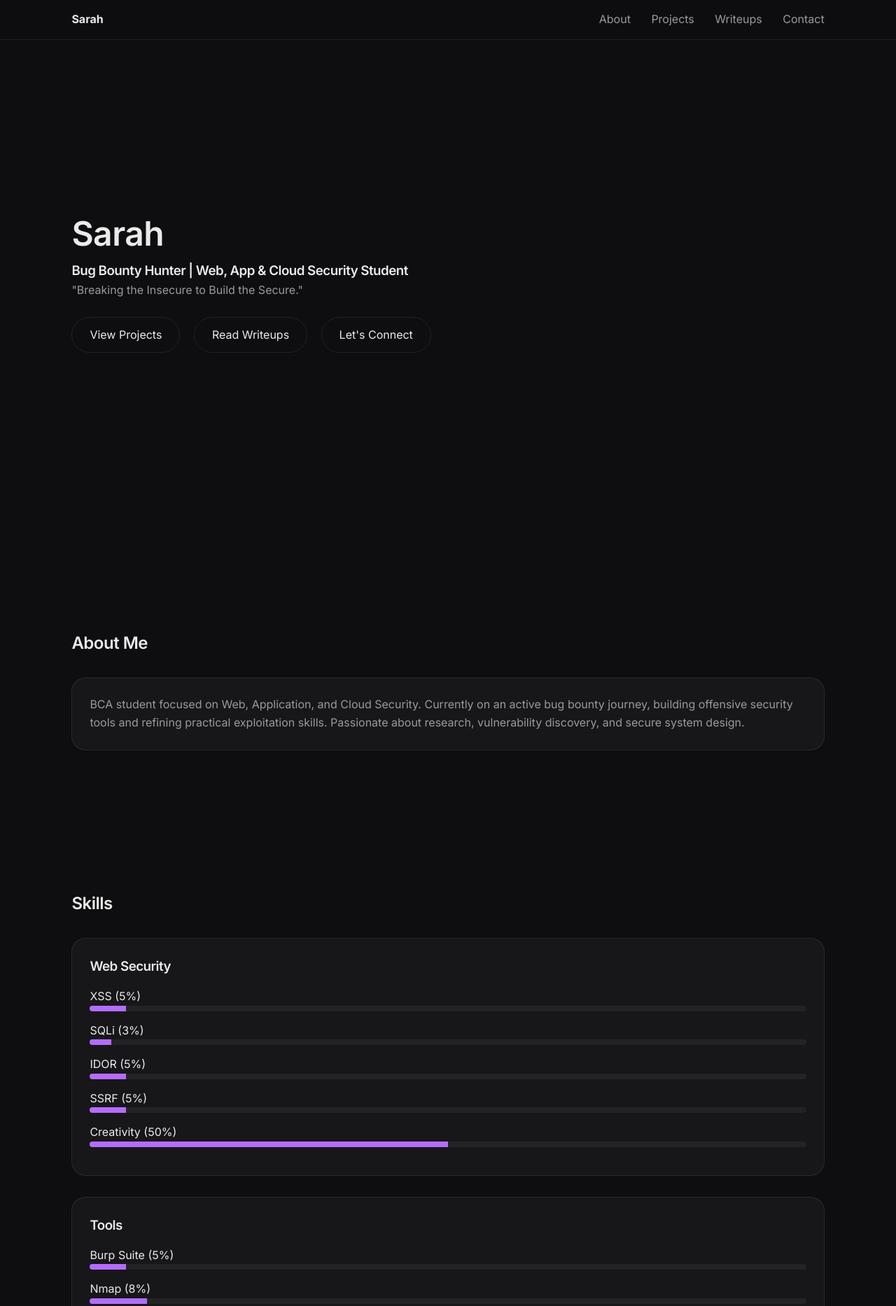
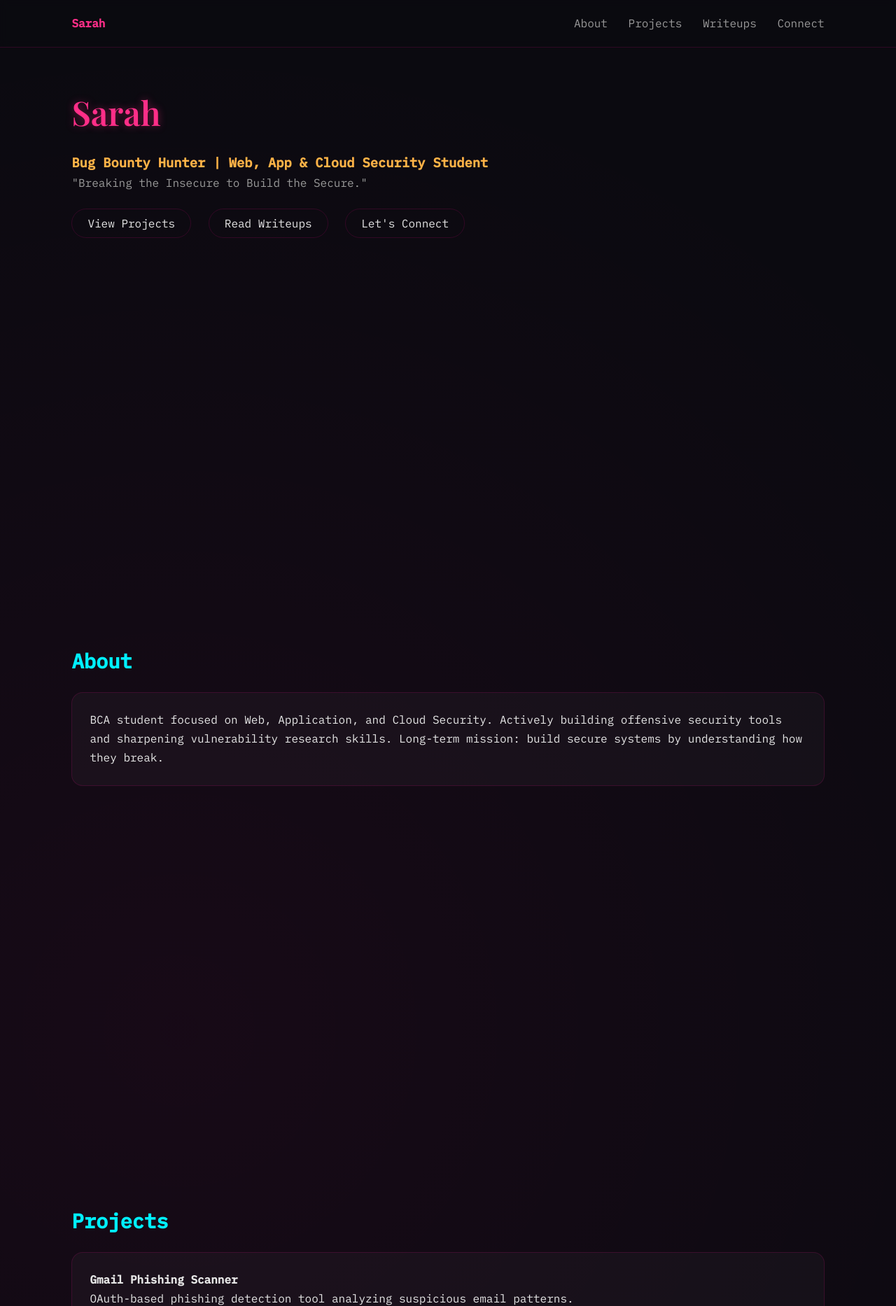
Before and after one commit to SarahModi/Portfolio, a plain HTML site: page index.html in a window 1280 px wide. Shown: the top 1866 px of the page at 70% size. Drawn offline with nearby package versions, Linux system fonts and the light colour scheme.

Commit message:
Refactor index.html for design and content updates
Updated meta tags, styles, and content for improved design and clarity.

```diff
--- a/index.html
+++ b/index.html
@@ -1,24 +1,27 @@
 <!DOCTYPE html>
 <html lang="en">
 <head>
-<meta charset="UTF-8" />
-<meta name="viewport" content="width=device-width, initial-scale=1.0" />
-<meta name="description" content="Cybersecurity Portfolio | Web, App & Cloud Security Student | Bug Bounty Journey">
-<title>Sarah | Cybersecurity Portfolio</title>
+<meta charset="UTF-8">
+<meta name="viewport" content="width=device-width, initial-scale=1.0">
+<title>Sarah | Cybersecurity Research</title>
+<meta name="description" content="Vintage cyberpunk cybersecurity portfolio. Bug bounty journey.">
 
-<!-- Google Font -->
-<link href="https://fonts.googleapis.com/css2?family=Inter:wght@300;400;500;600;700&display=swap" rel="stylesheet">
+<link href="https://fonts.googleapis.com/css2?family=IBM+Plex+Mono:wght@300;400;500&family=Playfair+Display:wght@500;600&display=swap" rel="stylesheet">
 
 <style>
+
 :root {
-  --bg: #0e0e10;
-  --card: rgba(255,255,255,0.04);
-  --border: rgba(255,255,255,0.08);
-  --accent: #b46cff;
-  --text: #eaeaea;
-  --subtle: #9a9a9a;
+  --bg: #0b0a10;
+  --card: rgba(255, 255, 255, 0.03);
+  --border: rgba(255, 0, 150, 0.15);
+  --pink: #ff2e88;
+  --cyan: #00f0ff;
+  --amber: #ffb347;
+  --text: #e6e6e6;
+  --muted: #9a9a9a;
 }
 
+/* Reset */
 * {
   margin: 0;
   padding: 0;
@@ -27,66 +30,87 @@
 }
 
 body {
-  font-family: 'Inter', sans-serif;
-  background: var(--bg);
+  background: radial-gradient(circle at 20% 30%, rgba(255,0,150,0.05), transparent 40%),
+              radial-gradient(circle at 80% 70%, rgba(0,240,255,0.05), transparent 40%),
+              var(--bg);
   color: var(--text);
-  line-height: 1.6;
+  font-family: 'IBM Plex Mono', monospace;
+  line-height: 1.7;
 }
 
-section {
-  padding: 100px 8%;
-  position: relative;
+/* Subtle CRT grain effect */
+body::after {
+  content: "";
+  position: fixed;
+  width: 100%;
+  height: 100%;
+  background-image: repeating-linear-gradient(
+    0deg,
+    rgba(255,255,255,0.02),
+    rgba(255,255,255,0.02) 1px,
+    transparent 1px,
+    transparent 2px
+  );
+  pointer-events: none;
 }
 
-h1, h2, h3 {
-  font-weight: 600;
-  letter-spacing: -0.5px;
-}
-
-p {
-  color: var(--subtle);
-}
-
+/* Navigation */
 nav {
   position: fixed;
   width: 100%;
-  top: 0;
-  backdrop-filter: blur(10px);
-  background: rgba(14,14,16,0.6);
-  padding: 15px 8%;
+  padding: 20px 8%;
+  backdrop-filter: blur(6px);
+  background: rgba(11,10,16,0.6);
+  border-bottom: 1px solid var(--border);
   display: flex;
   justify-content: space-between;
   z-index: 1000;
-  border-bottom: 1px solid var(--border);
 }
 
 nav a {
-  color: var(--subtle);
+  color: var(--muted);
+  margin-left: 20px;
   text-decoration: none;
-  margin-left: 25px;
   transition: 0.3s;
 }
 
 nav a:hover {
-  color: var(--accent);
+  color: var(--pink);
+}
+
+/* Sections */
+section {
+  padding: 120px 8%;
+  min-height: 100vh;
+}
+
+h1 {
+  font-family: 'Playfair Display', serif;
+  font-size: 3rem;
+  color: var(--pink);
+  text-shadow: 0 0 12px rgba(255,46,136,0.4);
+}
+
+h2 {
+  font-size: 1.8rem;
+  margin-bottom: 20px;
+  color: var(--cyan);
+}
+
+p {
+  color: var(--muted);
 }
 
 /* Hero */
-.hero {
-  height: 100vh;
-  display: flex;
-  flex-direction: column;
-  justify-content: center;
-}
-
-.hero h1 {
-  font-size: 3rem;
+.hero h3 {
+  margin-top: 15px;
+  color: var(--amber);
 }
 
 .cursor {
   display: inline-block;
   width: 8px;
-  background: var(--accent);
+  background: var(--pink);
   animation: blink 1s infinite;
   margin-left: 5px;
 }
@@ -96,23 +120,22 @@ nav a:hover {
 }
 
 .hero-buttons {
-  margin-top: 25px;
+  margin-top: 30px;
 }
 
 .btn {
-  display: inline-block;
-  padding: 12px 25px;
+  padding: 10px 22px;
+  border: 1px solid var(--border);
   border-radius: 30px;
-  border: 1px solid var(--border);
   margin-right: 15px;
+  color: var(--text);
   text-decoration: none;
-  color: var(--text);
   transition: 0.3s;
 }
 
 .btn:hover {
-  border-color: var(--accent);
-  box-shadow: 0 0 15px var(--accent);
+  border-color: var(--pink);
+  box-shadow: 0 0 15px var(--pink);
 }
 
 /* Cards */
@@ -120,15 +143,15 @@ nav a:hover {
   background: var(--card);
   border: 1px solid var(--border);
   padding: 25px;
-  border-radius: 20px;
-  margin-top: 30px;
+  border-radius: 16px;
+  margin: 20px 0;
   transition: 0.3s;
 }
 
 .card:hover {
-  border-color: var(--accent);
-  box-shadow: 0 0 20px rgba(180,108,255,0.3);
-  transform: translateY(-5px);
+  border-color: var(--cyan);
+  box-shadow: 0 0 20px rgba(0,240,255,0.2);
+  transform: translateY(-4px);
 }
 
 /* Skills */
@@ -137,7 +160,7 @@ nav a:hover {
 }
 
 .progress {
-  height: 8px;
+  height: 6px;
   background: rgba(255,255,255,0.05);
   border-radius: 10px;
   overflow: hidden;
@@ -145,48 +168,47 @@ nav a:hover {
 
 .progress-bar {
   height: 100%;
-  background: var(--accent);
-  width: 0;
-  transition: width 2s ease;
+  background: linear-gradient(90deg, var(--pink), var(--cyan));
 }
 
 /* Timeline */
 .timeline-item {
-  margin: 20px 0;
-  padding-left: 20px;
-  border-left: 2px solid var(--accent);
+  margin: 15px 0;
+  padding-left: 15px;
+  border-left: 2px solid var(--pink);
 }
 
 /* Footer */
 footer {
   padding: 40px 8%;
   border-top: 1px solid var(--border);
-  font-size: 0.9rem;
-  color: var(--subtle);
+  color: var(--muted);
 }
 
-@media(max-width:768px) {
-  .hero h1 { font-size: 2rem; }
+@media(max-width:768px){
+  h1 { font-size: 2rem; }
 }
+
 </style>
 </head>
 
 <body>
 
 <nav>
-  <div><strong>Sarah</strong></div>
+  <div><strong style="color:var(--pink)">Sarah</strong></div>
   <div>
     <a href="#about">About</a>
     <a href="#projects">Projects</a>
     <a href="#writeups">Writeups</a>
-    <a href="#contact">Contact</a>
+    <a href="#contact">Connect</a>
   </div>
 </nav>
 
 <section class="hero">
-  <h1>Sarah <span class="cursor"></span></h1>
+  <h1>Sarah<span class="cursor"></span></h1>
   <h3>Bug Bounty Hunter | Web, App & Cloud Security Student</h3>
   <p>"Breaking the Insecure to Build the Secure."</p>
+
   <div class="hero-buttons">
     <a href="#projects" class="btn">View Projects</a>
     <a href="#writeups" class="btn">Read Writeups</a>
@@ -195,42 +217,11 @@ footer {
 </section>
 
 <section id="about">
-  <h2>About Me</h2>
+  <h2>About</h2>
   <div class="card">
-    <p>
-      BCA student focused on Web, Application, and Cloud Security.
-      Currently on an active bug bounty journey, building offensive
-      security tools and refining practical exploitation skills.
-      Passionate about research, vulnerability discovery, and secure system design.
-    </p>
-  </div>
-</section>
-
-<section id="skills">
-  <h2>Skills</h2>
-
-  <div class="card">
-    <h3>Web Security</h3>
-    <div class="skill">XSS (5%)<div class="progress"><div class="progress-bar" style="width:5%"></div></div></div>
-    <div class="skill">SQLi (3%)<div class="progress"><div class="progress-bar" style="width:3%"></div></div></div>
-    <div class="skill">IDOR (5%)<div class="progress"><div class="progress-bar" style="width:5%"></div></div></div>
-    <div class="skill">SSRF (5%)<div class="progress"><div class="progress-bar" style="width:5%"></div></div></div>
-    <div class="skill">Creativity (50%)<div class="progress"><div class="progress-bar" style="width:50%"></div></div></div>
-  </div>
-
-  <div class="card">
-    <h3>Tools</h3>
-    <div class="skill">Burp Suite (5%)<div class="progress"><div class="progress-bar" style="width:5%"></div></div></div>
-    <div class="skill">Nmap (8%)<div class="progress"><div class="progress-bar" style="width:8%"></div></div></div>
-    <div class="skill">Wireshark (10%)<div class="progress"><div class="progress-bar" style="width:10%"></div></div></div>
-    <div class="skill">Linux (50%)<div class="progress"><div class="progress-bar" style="width:50%"></div></div></div>
-  </div>
-
-  <div class="card">
-    <h3>Programming</h3>
-    <div class="skill">Python (15%)<div class="progress"><div class="progress-bar" style="width:15%"></div></div></div>
-    <div class="skill">Bash (15%)<div class="progress"><div class="progress-bar" style="width:15%"></div></div></div>
-    <div class="skill">C (15%)<div class="progress"><div class="progress-bar" style="width:15%"></div></div></div>
+    BCA student focused on Web, Application, and Cloud Security.
+    Actively building offensive security tools and sharpening vulnerability research skills.
+    Long-term mission: build secure systems by understanding how they break.
   </div>
 </section>
 
@@ -238,25 +229,22 @@ footer {
   <h2>Projects</h2>
 
   <div class="card">
-    <h3>Gmail Phishing Scanner</h3>
-    <p>OAuth-based phishing detection tool analyzing email headers and suspicious patterns.</p>
-    <p><strong>Tech:</strong> Python, OAuth, Gmail API</p>
+    <strong>Gmail Phishing Scanner</strong><br>
+    OAuth-based phishing detection tool analyzing suspicious email patterns.
   </div>
 
   <div class="card">
-    <h3>Sage IAM Scanner</h3>
-    <p>Cloud IAM misconfiguration detection tool.</p>
-    <p><strong>Tech:</strong> Python, Cloud APIs</p>
+    <strong>Sage IAM Scanner</strong><br>
+    Cloud IAM misconfiguration detection utility.
   </div>
 
   <div class="card">
-    <h3>Security Practice Labs</h3>
-    <p>Hands-on exploitation practice across web vulnerabilities and API testing environments.</p>
+    <strong>Security Practice Labs</strong><br>
+    Structured vulnerability exploitation practice environment.
   </div>
-
 </section>
 
-<section>
+<section id="journey">
   <h2>Bug Bounty Journey</h2>
   <div class="timeline-item">Started learning web security</div>
   <div class="timeline-item">Built first security tool</div>
@@ -267,30 +255,20 @@ footer {
 <section id="writeups">
   <h2>Writeups</h2>
   <div class="card">
-    <h3>Coming Soon</h3>
-    <p>Technical breakdowns of vulnerabilities, methodologies, and exploitation processes.</p>
-  </div>
-</section>
-
-<section>
-  <h2>Certifications</h2>
-  <div class="card">
-    <p>cert 1 | cert 2 | cert 3 | cert 4 | cert 5</p>
-    <p>cert 6 | cert 7 | cert 8 | cert 9 | cert 10</p>
+    Technical vulnerability breakdowns coming soon.
   </div>
 </section>
 
 <section id="contact">
   <h2>Connect</h2>
   <div class="card">
-    <p>GitHub: github.com/yourusername</p>
-    <p>LinkedIn: linkedin.com/in/yourprofile</p>
-    <p>Email: your@email.com</p>
+    GitHub: github.com/yourusername<br>
+    LinkedIn: linkedin.com/in/yourprofile
   </div>
 </section>
 
 <footer>
-  <p>> Making my Imaginations Tangible</p>
+  > Making my Imaginations Tangible
 </footer>
 
 </body>
```
